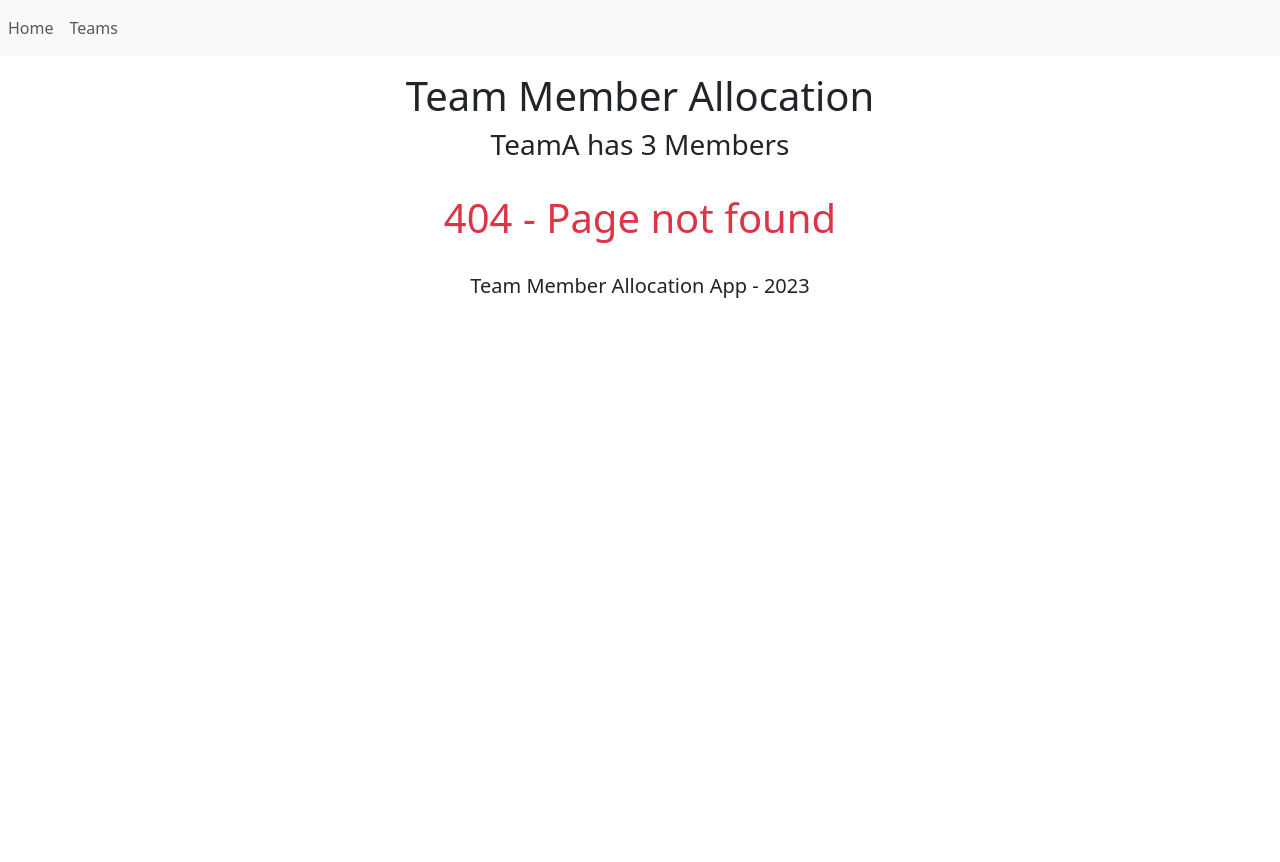
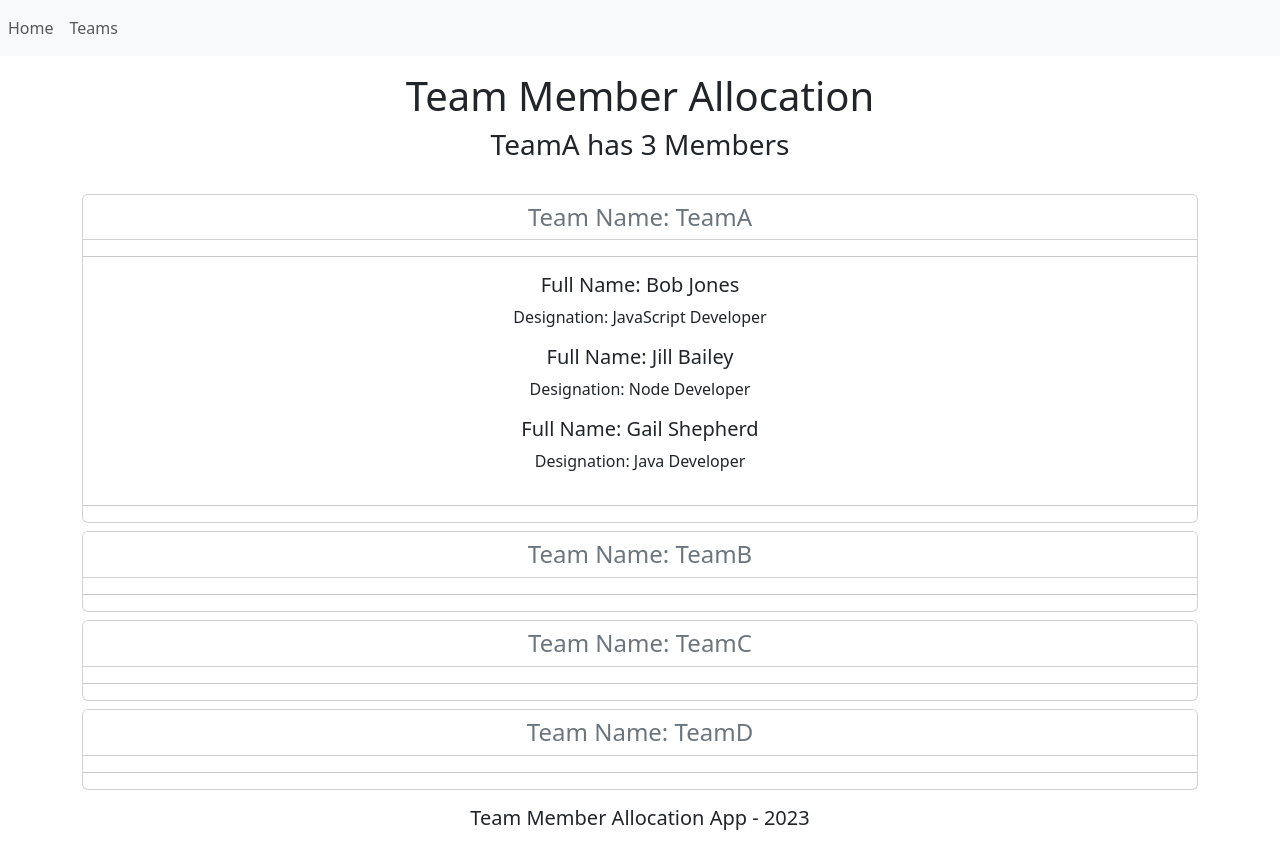
Before and after one commit to nordomcode/team-tracker, a React (Create React App) app: page /GroupedTeamMembers in a window 1280 px wide. Before the commit this address had no page. Before the commit the page ends 800 px from the top, so only its background shows below. Built offline with nearby package versions, Linux system fonts and the light colour scheme.

Commit message:
Add collapssable Team Members Groups

```diff
--- a/src/App.js
+++ b/src/App.js
@@ -135,7 +135,7 @@
                                   handleEmployeeCardClick={handleEmployeeCardClick}
                                 />}
           />
-          <Route path='/GroupedElementMembers' element={<GroupedTeamMembers employees={employees} selectedTeam={selectedTeam} setTeam={setTeam} />} />
+          <Route path='/GroupedTeamMembers' element={<GroupedTeamMembers employees={employees} selectedTeam={selectedTeam} setTeam={setTeam} />} />
           <Route path='*' element={<NotFound />}/>
         </Routes>
 
--- a/src/GroupedTeamMembers.jsx
+++ b/src/GroupedTeamMembers.jsx
@@ -1,23 +1,72 @@
-import {useState} from 'react'
+import { useState } from 'react';
 
-const GroupedTeamMembers = ({employees, selectedTeam, setTeam}) => {
+const GroupedTeamMembers = ({ employees, selectedTeam, setTeam }) => {
 
-  const [groupedEmployees, setGroupedData] =  useState(groupTeamMembers())
+  const [groupedEmployees, setGroupedData] = useState(groupTeamMembers());
 
   function groupTeamMembers() {
+    var teams = [];
+
+    var teamAMembers = employees.filter((employee) => employee.teamName === 'TeamA');
+    var teamA = { team: 'TeamA', members: teamAMembers, collapsed: selectedTeam === 'TeamA' ? false : true }
+    teams.push(teamA);
+
+    var teamBMembers = employees.filter((employee) => employee.teamName === 'TeamB');
+    var teamB = { team: 'TeamB', members: teamBMembers, collapsed: selectedTeam === 'TeamB' ? false : true }
+    teams.push(teamB);
+
+    var teamCMembers = employees.filter((employee) => employee.teamName === 'TeamC');
+    var teamC = { team: 'TeamC', members: teamCMembers, collapsed: selectedTeam === 'TeamC' ? false : true }
+    teams.push(teamC);
+
+    var teamDMembers = employees.filter((employee) => employee.teamName === 'TeamD');
+    var teamD = { team: 'TeamD', members: teamDMembers, collapsed: selectedTeam === 'TeamD' ? false : true }
+    teams.push(teamD);
+
+    return teams;
 
   }
 
-    return (
-        <main className="container">
-          <div className="row justify-content-center mt-3 mb-4">
-            <div className="col-8">
-              <h1>Grouped Team Members</h1>
+  function handleTeamClick(event) {
+    var transformedGroupData = groupedEmployees.map((groupedData) => groupedData.team === event.currentTarget.id
+      ? { ...groupedData, collapsed: !groupedData.collapsed }
+      : groupedData);
+    setGroupedData(transformedGroupData);
+    setTeam(event.currentTarget.id);
+  }
+
+  return (
+    <main className="container">
+      {
+        groupedEmployees.map((item) => {
+          return (
+            <div key={item.team} className='card mt-2' style={{ cursor: "pointer" }}>
+              <h4 id={item.team} className="card-header text-secondary bg-white" onClick={handleTeamClick}>
+                Team Name: {item.team}
+              </h4>
+              <div id={"collapse_" + item.team}
+                className={item.collapsed === true ? "collapse" : ""}>
+                <hr />
+                {
+                  item.members.map(member => {
+                    return (
+                      <div className="mt-2">
+                        <h5 className="card-title mt-2">
+                          <span className="text-dark">Full Name: {member.fullName}</span>
+                        </h5>
+                        <p>Designation: {member.designation}</p>
+                      </div>
+                    );
+                  })
+                }
+              </div>
+              <hr />
             </div>
-          </div>
+          );
+        })
+      }
+    </main>
+  )
 
-        </main>
-    )
 }
-
 export default GroupedTeamMembers
```
